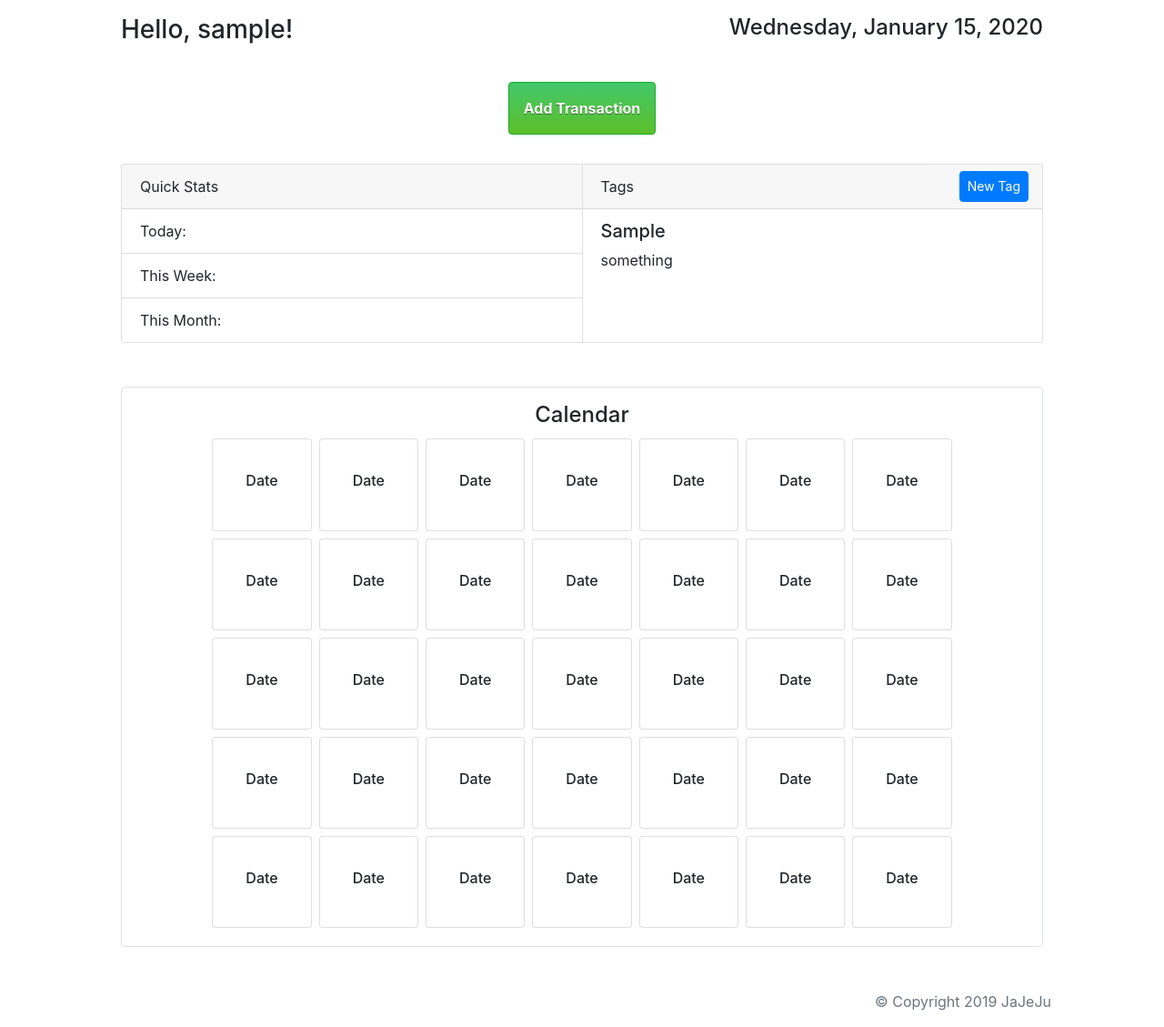
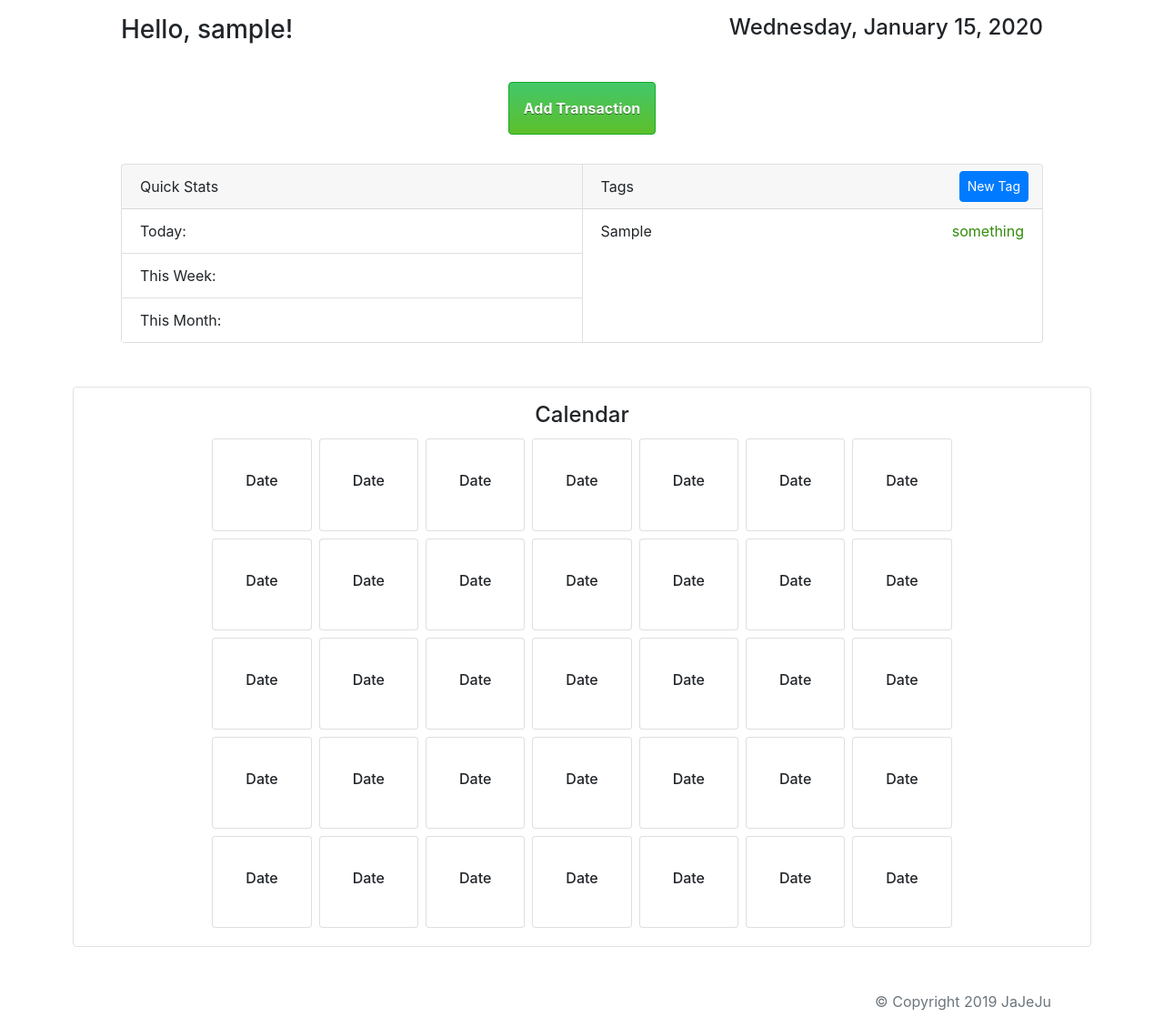
Before and after one commit to jacksonzou123/moneymanager, a Flask app: page / in a window 1280 px wide. Shown: the part 58-1187 px from the top of the page at 91% size. Run offline with Flask 2, Linux system fonts and the light colour scheme; the visitor is signed in with stand-in values (Sample User, id 1); tables that the repository leaves empty hold one stand-in row (values such as "Sample post"); some libraries are stand-ins or nearby versions.

Commit message:
Added scrollable tag card at homepage.

```diff
--- a/flaskr/static/assets/src/components.mjs
+++ b/flaskr/static/assets/src/components.mjs
@@ -85,14 +85,17 @@ const home = props => {
                 <button type='button' id='newTag' class='btn btn-sm btn-primary rounded' style='margin:-5px;'>New Tag</button>
               </div>
             </div>
-            <ul class='list-group list-group-flush'>
-                ${props.tag.map(t => `
-                  <li class='list-group-item d-flex flex-column'>
-                    <h5>${t.tag_type}</h5>
-                    <p class='amount'>something</p>
-                  </li>
-                `).join('')}
-            </ul>
+            <div style='max-height:140px; overflow-y: auto;'>
+              <ul class='list-group list-group-flush flex-column'>
+                  ${props.tag.map(t => `
+                    <li class='list-group-item d-flex justify-content-between' style='border-bottom: 0 none; padding-left: 20px; padding-bottom: 0px;'>
+                      ${t.tag_type}
+                      <div class='amount'>something</div>
+                    </li>
+                  `).join('')}
+                </div>
+              </ul>
+            </div>
           </div>
         </div>
       </div>
--- a/flaskr/static/styles/app.css
+++ b/flaskr/static/styles/app.css
@@ -25,3 +25,8 @@ body {
 	position: relative;
 	top: 1px;
 }
+
+.amount {
+  text-align: right;
+  color: #328c0a;
+}
```
